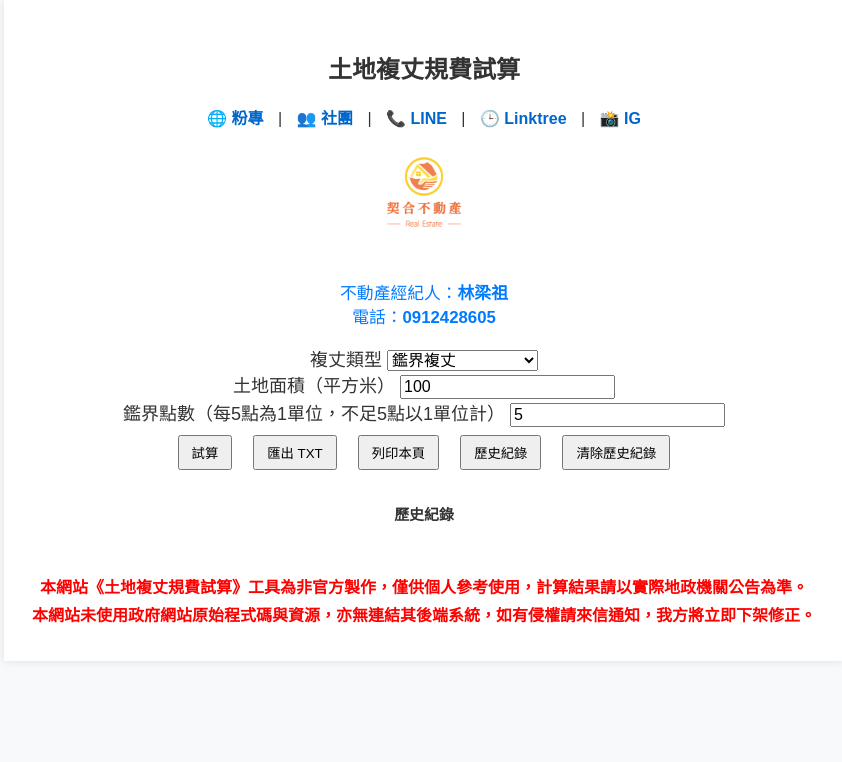
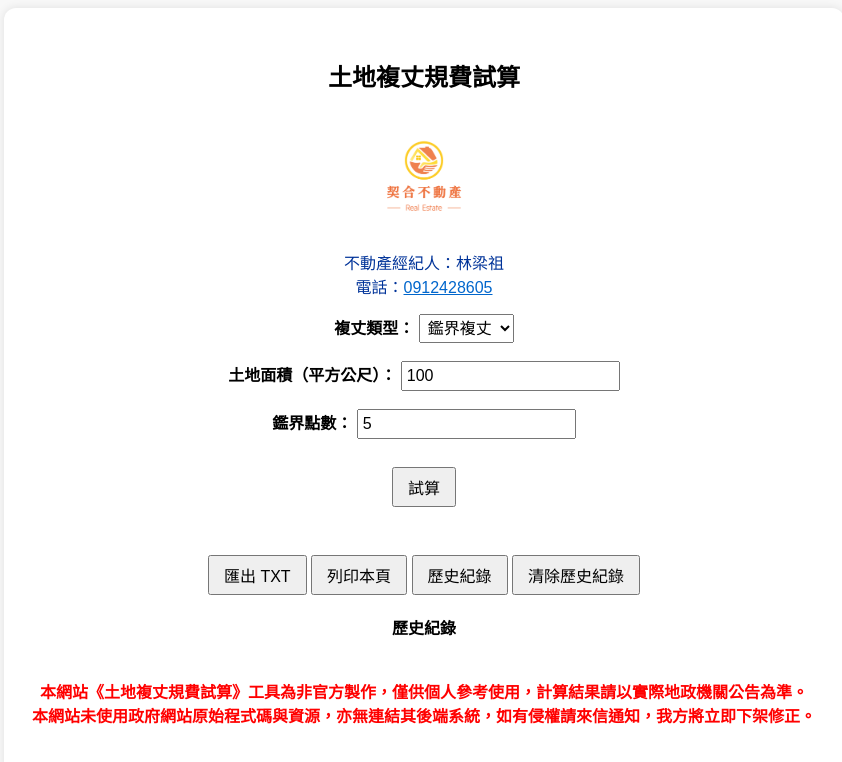
Before and after one commit to lhu8888677/lhu8888677.github.io, a plain HTML site: page index.html in a window 1280 px wide. Both pictures are taken after a click on the button "歷史紀錄". Shown: the whole page, without its empty margins (216-1058 px from the left). Drawn offline with Linux system fonts and the light colour scheme.

Commit message:
土地複丈規費試算

```diff
--- a/index.html
+++ b/index.html
@@ -2,252 +2,112 @@
 <!DOCTYPE html>
 <html lang="zh-Hant">
 <head>
-  <meta charset="UTF-8">
-  <meta name="viewport" content="width=device-width, initial-scale=1.0">
-  <meta name="theme-color" content="#0066cc">
-  <link rel="manifest" href="manifest.json">
-  <link rel="icon" href="logo.png" type="image/png">
+  <meta charset="UTF-8" />
+  <meta name="viewport" content="width=device-width, initial-scale=1.0" />
   <title>土地複丈規費試算</title>
   <style>
-    body {
-      font-family: "Microsoft JhengHei", sans-serif;
-      margin: 0;
-      padding: 0;
-      background: #f8f9fa;
-      text-align: center;
-      color: #333;
-    }
-    .container {
-      max-width: 800px;
-      margin: 0 auto;
-      background: #fff;
-      padding: 30px 20px;
-      box-shadow: 0 0 10px rgba(0,0,0,0.1);
-    }
-    #contact-links a {
-      margin: 0 10px;
-      text-decoration: none;
-      color: #0066cc;
-      font-weight: bold;
-      font-size: 16px;
-    }
-    .logo {
-      max-width: 80px;
-      margin: 10px auto;
-    }
-    .agency-info {
-      margin: 10px 0 20px 0;
-      color: #003399;
-    }
-    .agency-info a {
-      color: #0066cc;
-      text-decoration: none;
-    }
-    .form-section {
-      margin-top: 20px;
-      font-size: 18px;
-    }
-    .form-section input, .form-section select {
-      font-size: 16px;
-    }
-    .form-section button {
-      margin: 8px;
-      padding: 6px 12px;
-    }
-    .disclaimer {
-      margin-top: 30px;
-      color: red;
-      font-weight: bold;
-      font-size: 16px;
-      line-height: 1.8;
-    }
+    body { font-family: Microsoft JhengHei, sans-serif; text-align: center; background: #f8f8f8; }
+    .logo { max-width: 120px; margin-top: 10px; }
+    #result span { color: red; font-weight: bold; font-size: 18px; }
+    .container { max-width: 800px; margin: 0 auto; background: #fff; padding: 30px 20px; border-radius: 12px; box-shadow: 0 0 10px rgba(0,0,0,0.1); }
+    label { font-weight: bold; }
+    input, select { font-size: 16px; padding: 4px; }
+    button { font-size: 16px; margin-top: 10px; padding: 6px 14px; }
   </style>
 </head>
 <body>
   <div class="container">
-    <h2 style="font-weight:bold;">土地複丈規費試算</h2>
+    <h2>土地複丈規費試算</h2>
+    <img src="logo.png" class="logo" alt="LOGO" />
+    <p style="color:#003399;">
+      不動產經紀人：林梁祖<br>
+      電話：<a href="tel:0912428605" style="color:#0066cc;">0912428605</a>
+    </p>
 
-    <div id="contact-links">
-      <a href="https://www.facebook.com/profile.php?id=100082625327420" target="_blank">🌐 粉專</a> |
-      <a href="https://www.facebook.com/groups/923714991628656/" target="_blank">👥 社團</a> |
-      <a href="https://line.me/ti/p/aLynUIRtsJ" target="_blank">📞 LINE</a> |
-      <a href="https://linktr.ee/lhu0912428605" target="_blank">🕒 Linktree</a> |
-      <a href="https://www.instagram.com/hanwu_liang/" target="_blank">📸 IG</a>
+    <div>
+      <label>複丈類型：</label>
+      <select id="type">
+        <option value="鑑界複丈">鑑界複丈</option>
+        <option value="地形複丈">地形複丈</option>
+      </select><br><br>
+
+      <label>土地面積（平方公尺）：</label>
+      <input type="number" id="area" value="100" /><br><br>
+
+      <label>鑑界點數：</label>
+      <input type="number" id="points" value="5" /><br><br>
+
+      <button onclick="calculate()">試算</button><br><br>
     </div>
 
-    <img src="logo.png" alt="契合不動產 LOGO" class="logo" style="max-width:120px;">
+
+    <div id="result"></div>
+
+    <div style="margin-top:20px;">
+      <button onclick="exportTXT()">匯出 TXT</button>
+      <button onclick="window.print()">列印本頁</button>
+      <button onclick="showHistory()">歷史紀錄</button>
+      <button onclick="clearHistory()">清除歷史紀錄</button>
+    </div>
+
+    <div id="history" style="margin-top:20px;"></div>
 
 
-
-    <div class="form-section">
-
-
-  <div class="text-center">
-
-
-    <p style="font-size: 1.05rem; color: #007bff; text-align: center; font-weight: 500;">
-      不動產經紀人：<strong>林梁祖</strong><br>
-      電話：<strong>0912428605</strong>
+    <p style="color:red; font-weight:bold; margin-top:40px;">
+      本網站《土地複丈規費試算》工具為非官方製作，僅供個人參考使用，計算結果請以實際地政機關公告為準。<br>
+      本網站未使用政府網站原始程式碼與資源，亦無連結其後端系統，如有侵權請來信通知，我方將立即下架修正。
     </p>
   </div>
 
-  <div class="card shadow p-4">
-    <div class="mb-3">
-      <label class="form-label">複丈類型</label>
-      <select id="type" class="form-select">
-        <option value="鑑界">鑑界複丈</option>
-        <option value="分割">分割、界址調整等</option>
-      </select>
-    </div>
+  <script>
+    function calculate() {
+      var area = parseFloat(document.getElementById("area").value) || 0;
+      var points = parseInt(document.getElementById("points").value) || 0;
+      var base = 2500;
+      var unit = 200;
+      var extra = Math.ceil(points / 5) * unit;
+      var total = base + extra;
 
-    <div class="mb-3">
-      <label class="form-label">土地面積（平方米）</label>
-      <input type="number" id="area" class="form-control" value="100">
-    </div>
-
-    <div id="segmentInput" class="mb-3">
-      <label class="form-label">鑑界點數（每5點為1單位，不足5點以1單位計）</label>
-      <input type="number" id="points" class="form-control" value="5">
-    </div>
-
-    <div id="lineInput" style="display:none;">
-      <div class="mb-3">
-        <label class="form-label">複丈線段數</label>
-        <input type="number" id="lines" class="form-control" value="1">
-      </div>
-      <div class="mb-3">
-        <label class="form-label">協助確定界址點數（每點加收200元）</label>
-        <input type="number" id="assistPoints" class="form-control" value="0">
-      </div>
-    </div>
-
-    <button onclick="calculate()" class="btn btn-primary w-100 mb-2">試算</button>
-    <button onclick="downloadTXT()" class="btn btn-outline-secondary w-100 mb-2">匯出 TXT</button>
-    <button onclick="window.print()" class="btn btn-outline-dark w-100 mb-2">列印本頁</button>
-    <button onclick="showHistory()" class="btn btn-outline-info w-100 mb-2">歷史紀錄</button>
-       <button onclick="clearHistory()" class="btn btn-outline-danger w-100">清除歷史紀錄</button>
-
-    <div id="result" class="result-box text-danger fw-bold mt-4"></div>
-  </div>
-
-  <div class="card mt-4 shadow p-3 d-none" id="historyCard">
-    <h5 class="text-center mb-3">歷史紀錄</h5>
-    <ul id="historyList" class="list-group"></ul>
-  </div>
-
-  <script>
-    const typeSelect = document.getElementById("type");
-    const segmentInput = document.getElementById("segmentInput");
-    const lineInput = document.getElementById("lineInput");
-
-    typeSelect.addEventListener("change", () => {
-      if (typeSelect.value === "鑑界") {
-        segmentInput.style.display = "block";
-        lineInput.style.display = "none";
-      } else {
-        segmentInput.style.display = "none";
-        lineInput.style.display = "block";
-      }
-    });
-
-    function getBasicFee(area, type) {
-      if (type === "鑑界") {
-        if (area < 200) return 2500;
-        else if (area <= 1000) return 3000;
-        else if (area <= 10000) return 3500;
-        else return 4000;
-      } else {
-        if (area < 200) return 1500;
-        else if (area <= 1000) return 2000;
-        else if (area <= 10000) return 2500;
-        else return 3000;
-      }
+      document.getElementById("result").innerHTML =
+        '<span>基本費：' + base + ' 元</span><br>' +
+        '<span>施工費：' + extra + ' 元</span><br>' +
+        '<span>合計：' + total + ' 元</span><br>';
     }
 
-    function calculate() {
-      const type = document.getElementById("type").value;
-      const area = parseFloat(document.getElementById("area").value);
-      const basicFee = getBasicFee(area, type);
-      let surveyFee = 0;
-
-      if (type === "鑑界") {
-        const points = parseInt(document.getElementById("points").value);
-        const unitCount = Math.ceil(points / 5);
-        surveyFee = unitCount * 1000;
-      } else {
-        const lines = parseInt(document.getElementById("lines").value);
-        const assistPoints = parseInt(document.getElementById("assistPoints").value);
-        surveyFee = (lines * 500) + (assistPoints * 200);
-      }
-
-      const total = basicFee + surveyFee;
-      const resultText = `基本費：${basicFee} 元\n施測費：${surveyFee} 元\n\n合計：${total} 元`;
-      document.getElementById("result").innerHTML = resultText.replace(/\n/g, "<br>");
-      saveToHistory(type, area, resultText);
-    }
-
-    function saveToHistory(type, area, resultText) {
-      const timestamp = new Date().toLocaleString("zh-TW");
-      const entry = { type, area, resultText, timestamp };
-      const history = JSON.parse(localStorage.getItem("feeHistory") || "[]");
-      history.unshift(entry);
-      localStorage.setItem("feeHistory", JSON.stringify(history));
+    function exportTXT() {
+      const result = document.getElementById("result").innerText;
+      const blob = new Blob([result], { type: "text/plain" });
+      const url = URL.createObjectURL(blob);
+      const a = document.createElement("a");
+      a.href = url;
+      a.download = "複丈試算結果.txt";
+      document.body.appendChild(a);
+      a.click();
+      document.body.removeChild(a);
     }
 
     function showHistory() {
-      const historyCard = document.getElementById("historyCard");
-      const historyList = document.getElementById("historyList");
-      const history = JSON.parse(localStorage.getItem("feeHistory") || "[]");
-      historyList.innerHTML = "";
-      history.forEach(entry => {
-        const li = document.createElement("li");
-        li.className = "list-group-item";
-        li.innerHTML = `<strong>${entry.timestamp}</strong><br>類型：${entry.type}<br>面積：${entry.area}㎡<br>結果：<br>${entry.resultText.replace(/\n/g, "<br>")}`;
-        historyList.appendChild(li);
-      });
-      historyCard.classList.remove("d-none");
+      const history = JSON.parse(localStorage.getItem("calcHistory") || "[]");
+      let html = "<strong>歷史紀錄</strong><ul>";
+      history.forEach(item => html += "<li>" + item + "</li>");
+      html += "</ul>";
+      document.getElementById("history").innerHTML = html;
     }
 
-    async function downloadPDF() {
-      const { jsPDF } = window.jspdf;
-      const doc = new jsPDF();
-
-      const type = document.getElementById("type").value;
-      const area = document.getElementById("area").value;
-      const resultText = document.getElementById("result").innerText;
-
-      doc.setFont("helvetica", "bold");
-      doc.setFontSize(16);
-      doc.text("土地複丈規費試算", 20, 20);
-
-      doc.setFont("helvetica", "normal");
-      doc.setFontSize(12);
-      doc.text(`複丈類型：${type}`, 20, 40);
-      doc.text(`面積：${area} 平方公尺`, 20, 50);
-      doc.text("計算結果：", 20, 60);
-      const lines = doc.splitTextToSize(resultText, 160);
-      doc.text(lines, 20, 70);
-
-      doc.save("複丈規費試算.pdf");
+    function clearHistory() {
+      localStorage.removeItem("calcHistory");
+      document.getElementById("history").innerHTML = "";
     }
 
-function clearHistory() {
-  localStorage.removeItem("feeHistory");
-  document.getElementById("historyList").innerHTML = "";
-  alert("歷史紀錄已清除！");
-}
-</script>
-
-<!-- 免責聲明 -->
-<p style="font-size: 14px; text-align: center; color: gray; margin-top: 50px;">
-
-</p>
-    </div>
-
-    <div class="disclaimer">
-      本網站《土地複丈規費試算》工具為非官方製作，僅供個人參考使用，計算結果請以實際地政機關公告為準。<br>
-      本網站未使用政府網站原始程式碼與資源，亦無連結其後端系統，如有侵權請來信通知，我方將立即下架修正。
-    </div>
-  </div>
+    const originalCalc = calculate;
+    calculate = function() {
+      originalCalc();
+      const res = document.getElementById("result").innerText;
+      let history = JSON.parse(localStorage.getItem("calcHistory") || "[]");
+      history.unshift(res);
+      if (history.length > 10) history = history.slice(0, 10);
+      localStorage.setItem("calcHistory", JSON.stringify(history));
+    }
+  </script>
 </body>
 </html>
```
